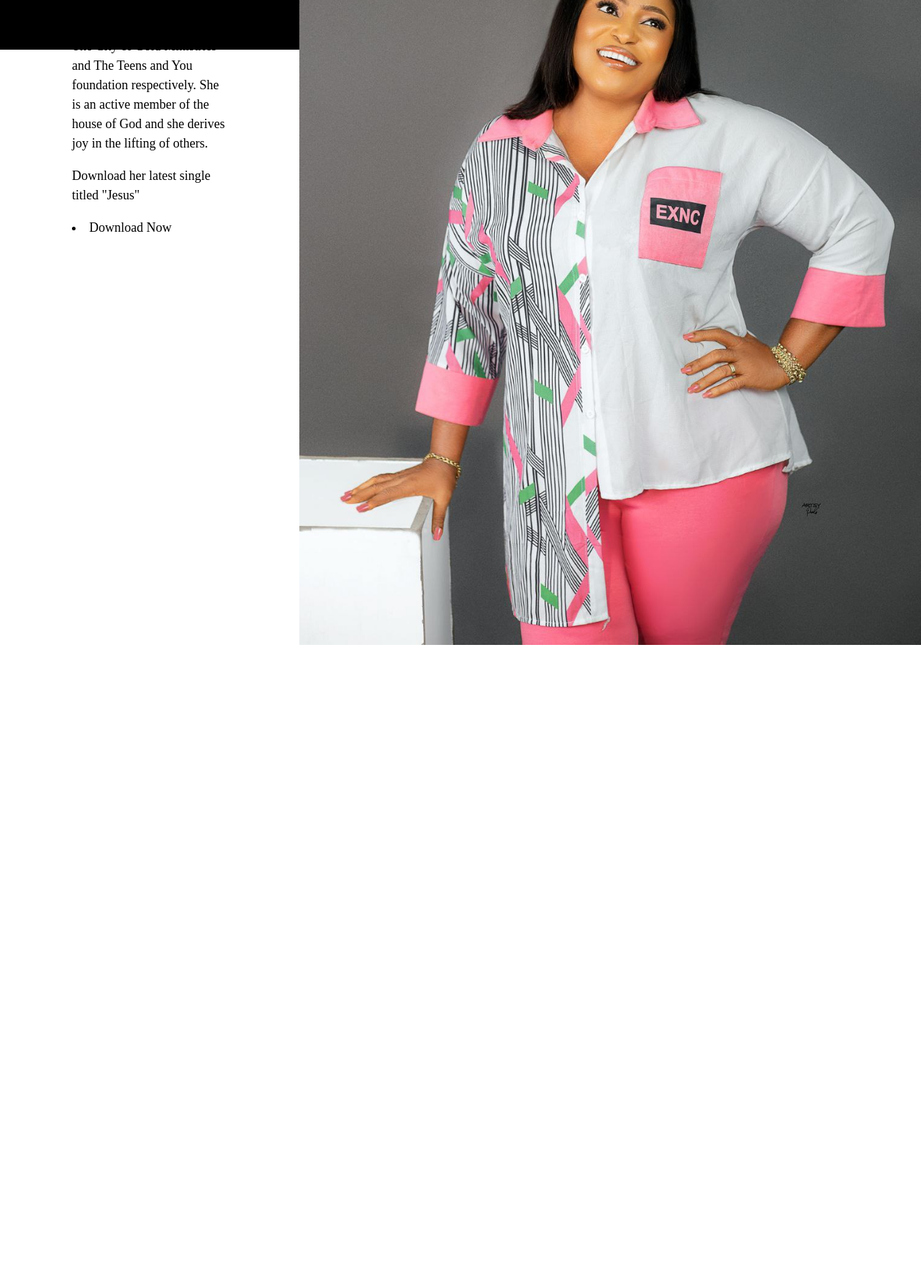
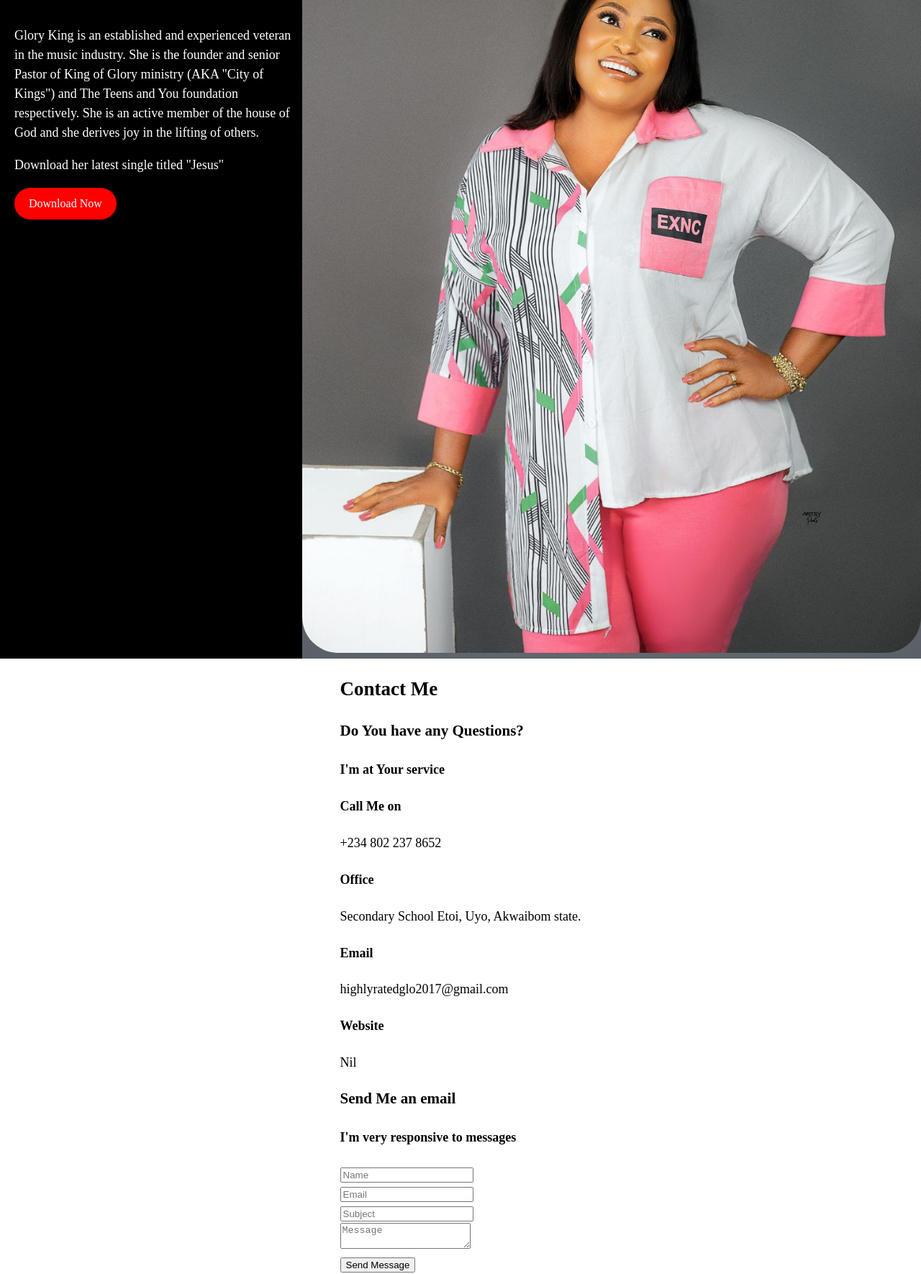
Before and after one commit to Dhayviid/Glory-Kings-website, a plain HTML site: page index.html in a window 1280 px wide. Shown: the part 231-2001 px from the top of the page at 72% size. Before the commit the page ends 1135 px from the top, so only its background shows below. Drawn offline with Linux system fonts and the light colour scheme.

Commit message:
i started working on my contact section

```diff
--- a/index.html
+++ b/index.html
@@ -8,29 +8,28 @@
 </head>
 <body>
     <section class="page-1">
-        <aside>
+        <div class="aside-handle">
                 <div class="text-container">
                     <h1>Glory King</h1>
-                <p>Glory King is an established and experienced veteran in the music industry. She is the founder and senior Pastor of The City of Gold Ministries and The Teens and You foundation respectively. She is an active member of the house of God and she derives joy in the lifting of others.</p>
+                    <p>Glory King is an established and experienced veteran in the music industry. She is the founder and senior Pastor of King of Glory ministry (AKA "City of Kings") and The Teens and You foundation respectively. She is an active member of the house of God and she derives joy in the lifting of others.</p>
                     <p>Download her latest single titled "Jesus"</p>
                     <div class="download-btn">
-                    <li><a href="#btn" class="btn download-btn">Download Now</a></li>
+                        <a href="#btn" class="btn download-btn">Download Now</a>
                     </div>
                 </div>
-        </aside>
+        </div>
         <div class="main-container">
             <div class="container">
                 <div class="container-items">
-                    <div class="nav-bar">
-                        <div class="nav-items">
+                    <div class="nav-toggler">
+                            <nav>
                                 <ul class="nav">
                                     <li><a href="#home"><i class="fa fa-home"></i>Home</a></li>
                                     <li><a href="#about"><i class="fa fa-user"></i>About</a></li>
-                                <li><a href="#services"><i class="fa fa-list"></i>Services</a></li>
                                     <li><a href="#portfolio"><i class="fa fa-briefcase"></i>Portfolio</a></li>
                                     <li><a href="#contact"><i class="fa fa-comments"></i>Contact</a></li>
                                 </ul>
-                        </div>
+                            </nav>
                         </div>
                     <div class="picture1">
                         <img src="Images/Mums picture.jpg" alt="Glory King">
@@ -39,5 +38,84 @@
             </div>
         </div>
     </section>
+    <section class="contact-section" id="contact">
+        <div class="container">
+            <div class="row">
+                <div class="section-title">
+                    <h2>Contact Me</h2>
+                </div>
+            </div>
+            <h3 class="contact-title">Do You have any Questions?</h3>
+            <h4 class="contact-sub-title">I'm at Your service</h4>
+            <div class="row">
+                <!--Contact info item start-->
+                <div class="contact-info-item">
+                    <div class="icon"><i class="fa fa-phone"></i></div>
+                    <h4>Call Me on</h4>
+                    <p>+234 802 237 8652</p>
+                </div>
+                <!--Contact info item End-->
+                <!--Contact info item start-->
+                <div class="contact-info-item">
+                    <div class="icon"><i class="fa fa-map-marker-alt"></i></div>
+                    <h4>Office</h4>
+                    <p>Secondary School Etoi, Uyo, Akwaibom state.</p>
+                </div>
+                <!--Contact info item End-->
+                <!--Contact info item start-->
+                <div class="contact-info-item">
+                    <div class="icon"><i class="fa fa-envelope"></i></div>
+                    <h4>Email</h4>
+                    <p>highlyratedglo2017@gmail.com</p>
+                </div>
+                <!--Contact info item End-->
+                <!--Contact info item start-->
+                <div class="contact-info-item">
+                    <div class="icon"><i class="fa fa-globe-africa"></i></div>
+                    <h4>Website</h4>
+                    <p>Nil</p>
+                </div>
+                <!--Contact info item End-->
+            </div>
+            <h3 class="contact-title">Send Me an email</h3>
+            <h4 class="contact-sub-title">I'm very responsive to messages</h4>
+            <!--Contact form-->
+            <div class="row">
+                <div class="contact-form">
+                    <div class="row">
+                        <div class="form-item col-6">
+                            <div class="form-group">
+                                <input type="text" class="form-control" placeholder="Name">
+                            </div>
+                        </div>
+                        <div class="form-item col-6">
+                            <div class="form-group">
+                                <input type="email" class="form-control" placeholder="Email">
+                            </div>
+                        </div>
+                    </div>
+                    <div class="row">
+                        <div class="form-item col-12">
+                            <div class="form-group">
+                                <input type="text" class="form-control" placeholder="Subject">
+                            </div>
+                        </div>
+                    </div>
+                    <div class="row">
+                        <div class="form-item col-12">
+                            <div class="form-group">
+                                <textarea name="" class="form-control" id="" placeholder="Message"></textarea>
+                            </div>
+                        </div>
+                    </div>
+                    <div class="row">
+                        <div class="form-item col-12">
+                           <button type="submit" class="btn">Send Message</button>
+                        </div>
+                    </div>
+                </div>
+            </div>
+        </div>
+    </section>
 </body>
 </html>
--- a/style.css
+++ b/style.css
@@ -4,9 +4,11 @@ body {
     top: 0;
     margin: 0;
     display: flex;
+    flex-direction: column;
     line-height: 1.5;
     width: 100%;
     height: 100%;
+    z-index: 1;
 }
 a {
     text-decoration: none;
@@ -15,46 +17,189 @@ a {
 ul {
     list-style: none;
 }
-aside {
-    background: black;
-    padding: 100px;
-    height: 100px;
-    width: 20%;
-}
 .page-1 {
     display: flex;
 }
+.main-container {
+    background: rgb(128,128,128);
+    background: radial-gradient(circle, rgba(128,128,128,1) 0%, rgba(90,96,103,1) 100%);
+    position: relative;
+}
+.nav a:hover {
+    background: red;
+    border-radius: 50px;
+    transition: all 0.3s ease;
+    padding: 10px 20px;
+    transform: scale(1.05);
+    white-space: nowrap;
+}
+.nav a{
+    text-decoration: none;
+    padding-right: 15px;
+    color: white;
+    padding: 10px;
+}
 .nav {
+    /* background: gray; */
     display: flex;
-    justify-content: space-between;
-    background: gray;
-    padding: 10px;
-    margin: 0;
-}
-.nav a {
-    padding: 20px;
-    color: white;
+    justify-content: center;
 }
 .picture1 img{
    height: 100%;
    width: 100%;
+   border-radius: 50px;
 
-   /* margin-top: 100px; */
 }
-/* .download-btn
+.aside-handle {
+    background: black;
+    /* width: 40%; */
+}
+.text-container {
+    width: 400px;
+    margin-top: 150px;
+    padding-left: 20px;
+}
+.text-container h1 {
+    color: white;
+    font-size: 50px;
+}
+.text-container p {
+    color: white;
+}
+.text-container a {
+    color: white;
+}
+.download-btn
 {
     font-size: 16px;
     font-weight: 500;
-    padding: 12px 35px;
+    padding: 5px 10px;
     color: white;
     border-radius: 40px;
     display: inline-block;
     white-space: nowrap;
     border: none;
-    background: var(--skin-color);
+    background: red;
     transition: all 0.3s ease;
 }
-.btn:hover
+.download-btn:hover
 {
-    transform: scale(1.05);
+    transform: scale(1.15);
+}
+/* .download-btn li {
+    text-decoration: none;
 } */
+.contact-section {
+    display: flex;
+    justify-content: center;
+}
+
+
+
+
+
+
+
+
+
+
+
+
+
+
+
+
+
+
+
+
+
+
+/* .contact .section-title
+{
+    margin-top: -45px;
+}
+.contact-title
+{
+    text-align: center;
+    font-size: 25px;
+    margin-bottom: 20px;
+}
+.contact-sub-title
+{
+    text-align: center;
+    font-size: 15px;
+    margin-bottom: 60px;
+}
+.contact .contact-info-item
+{
+    flex: 0 0 25%;
+    max-width: 25%;
+    text-align: center;
+    margin-bottom: 60px;
+}
+.contact .contact-info-item .icon
+{
+    display: inline-block;
+}
+.contact .contact-info-item .icon
+{
+    font-size: 25px;
+}
+.contact .contact-info-item .h4
+{
+    font-size: 18px;
+    font-weight: 400;
+    text-transform: capitalize;
+    margin: 15px 0 5px;
+}
+.contact .contact-info-item p
+{
+    font-size: 16px;
+    line-height: 25px;
+    font-weight: 400;
+}
+.contact .contact-form
+{
+    flex: 0 0 100%;
+    max-width: 100%;
+}
+.contact .contact-form .col-6
+{
+    flex: 0 0 50%;
+    max-width: 50%;
+}
+.contact .contact-form .col-12
+{
+    flex: 0 0 100%;
+    max-width: 100%;
+}
+.contact .contact-form .form-item
+{
+    margin-bottom: 30px;
+}
+.contact .contact-form .form-item .form-control
+{
+    width: 100%;
+    height: 50px;
+    border-radius: 25px;
+    background: var(--bg-black-100);
+    border: 1px solid var(--bg-black-50);
+    padding: 10px 25px;
+    font-size: 16px;
+    color: var(--text-black-700);
+    transition: all 0.3s ease;
+}
+.contact .contact-form .form-item .form-control:focus
+{
+    box-shadow: 0 0 20px rgba(48, 46, 77, 0.15);
+}
+.contact .contact-form .form-item textarea.form-control
+{
+    height: 140px;
+}
+.contact .contact-form .btn
+{
+    height: 50px;
+    padding: 0 50px;
+} */
```
Lines whose indentation alone changed are shown as unchanged.
